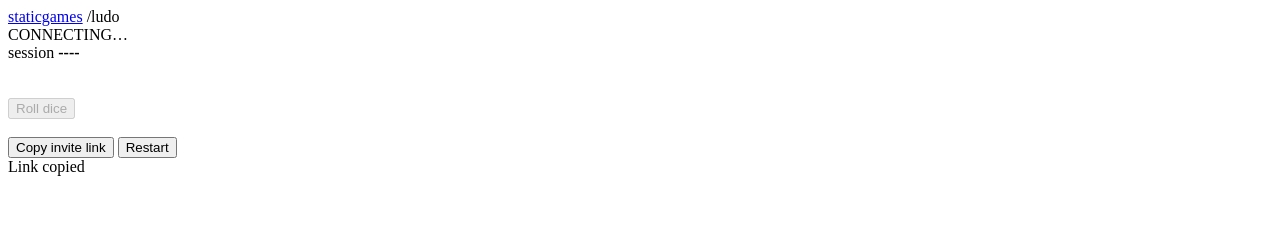
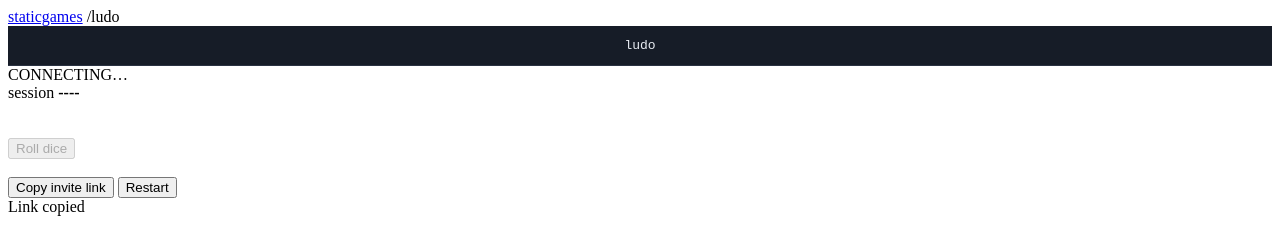
Before and after one commit to rajnishlather7/staticgames, a website with bundled scripts: page docs/games/ludo/ludo.html in a window 1280 px wide. Built offline with nearby package versions, Linux system fonts and the light colour scheme.

Commit message:
ludo fix 1.5

```diff
--- a/docs/games/ludo/ludo.html
+++ b/docs/games/ludo/ludo.html
@@ -1,20 +1,25 @@
 <!doctype html>
 <html lang="en">
+
 <head>
   <meta charset="utf-8" />
   <meta name="viewport" content="width=device-width, initial-scale=1" />
   <title>staticgames — ludo</title>
   <link rel="stylesheet" href="../../shared.css" />
   <link rel="stylesheet" href="ludo.css" />
-<script>if(location.protocol==="http:"&&location.hostname!=="localhost"&&location.hostname!=="127.0.0.1")location.replace("https:"+location.href.slice(5));</script>
+  <script>if (location.protocol === "http:" && location.hostname !== "localhost" && location.hostname !== "127.0.0.1") location.replace("https:" + location.href.slice(5));</script>
 </head>
+
 <body>
   <div class="wrap ludo-wrap">
     <div class="brand">
       <a href="../index.html" class="brand-link">staticgames</a>
       <span class="dot">/</span>ludo
     </div>
-
+    <div
+      style="position: sticky; top: 0; width: 100%; background: #161c27; border-bottom: 1px solid #2a3242; color: #e9edf3; font-family: monospace; text-align: center; padding: 12px 30ch; z-index: 10; box-sizing: border-box;">
+      ludo
+    </div>
     <div class="panel">
       <div class="panel-bar">
         <span class="chip" id="conn-chip"></span>
@@ -63,4 +68,5 @@
 
   <script type="module" src="ludo.js"></script>
 </body>
+
 </html>
```
Lines whose indentation alone changed are shown as unchanged.
